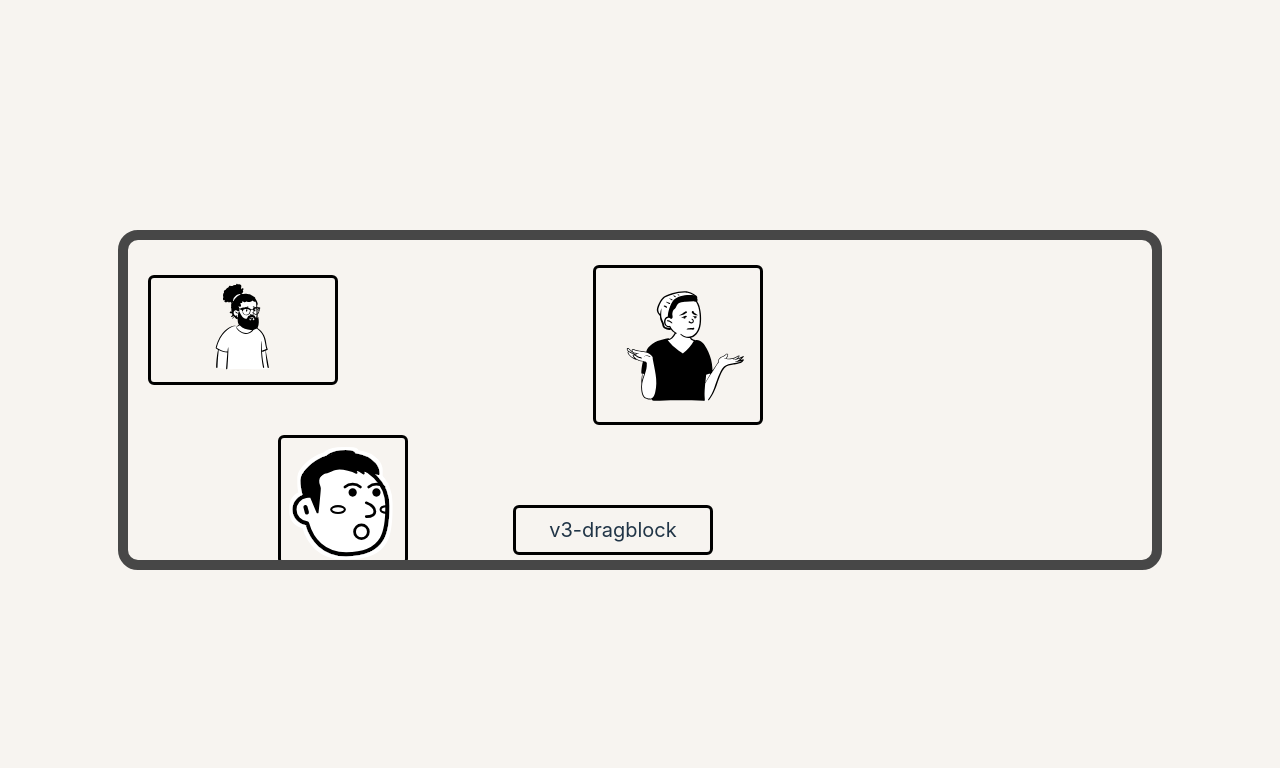
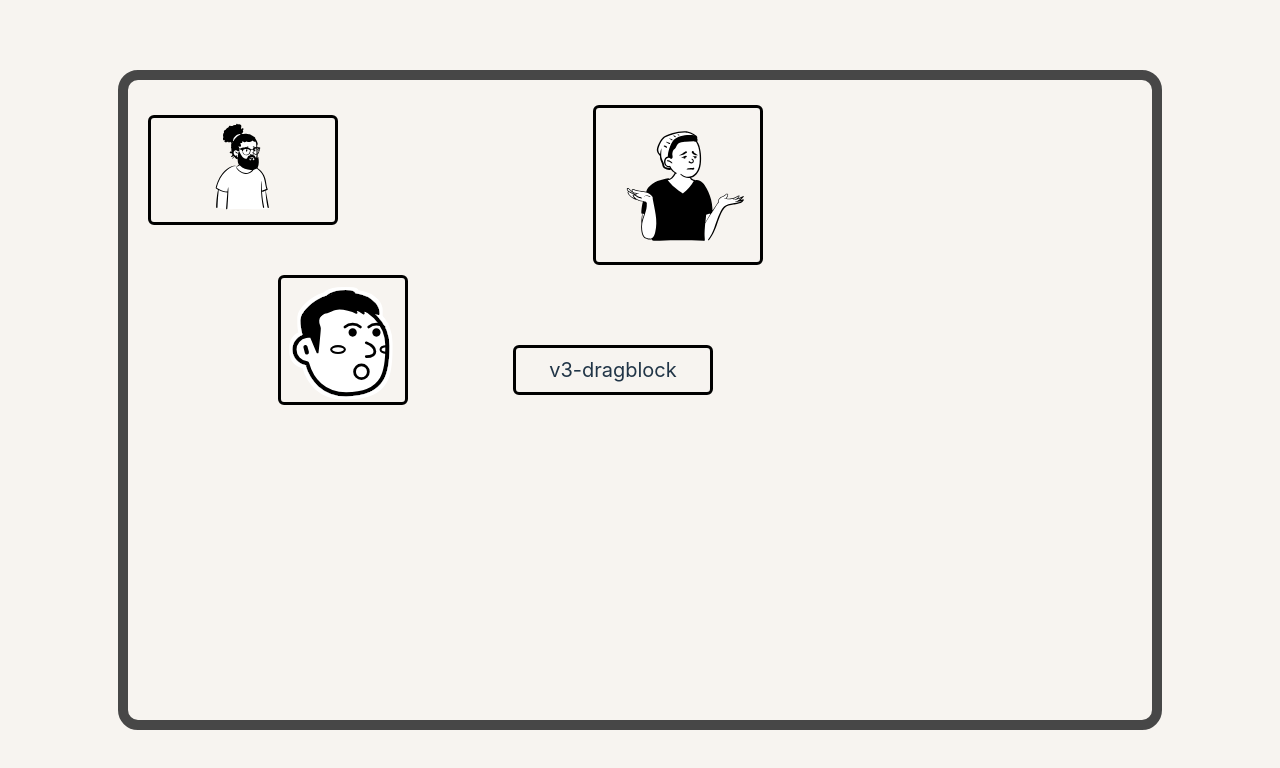
Before and after one commit to pinky-pig/what-is-v3-dragblock, a Vue app in the folder playground/: page / in a window 1280 px wide. Shown: the top 768 px of the page. Built offline with nearby package versions, Linux system fonts and the light colour scheme.

Commit message:
fix: container height

```diff
--- a/playground/package.json
+++ b/playground/package.json
@@ -1,8 +1,8 @@
 {
   "name": "playground",
+  "type": "module",
+  "version": "0.0.0",
   "private": true,
-  "version": "0.0.0",
-  "type": "module",
   "scripts": {
     "dev": "vite",
     "build": "vue-tsc && vite build",
--- a/playground/src/App.vue
+++ b/playground/src/App.vue
@@ -46,7 +46,7 @@ const print = (val: string, e: any) => {
 <style scoped>
 .V3Dragblock{
   width: 80vw;
-  height: 40vh;
+  height: 80vh;
   outline: 10px solid #474747;
   background: #f7f4f0;
   border-radius: 10px;
```
